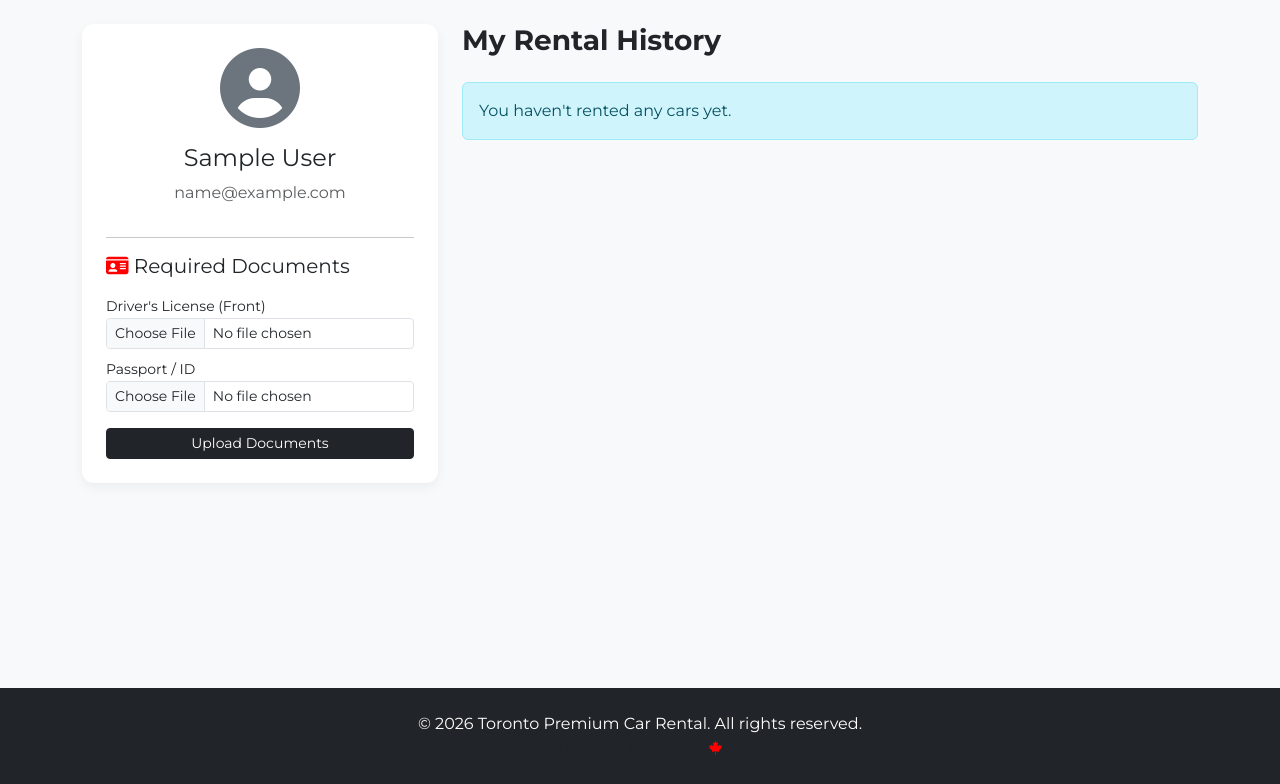
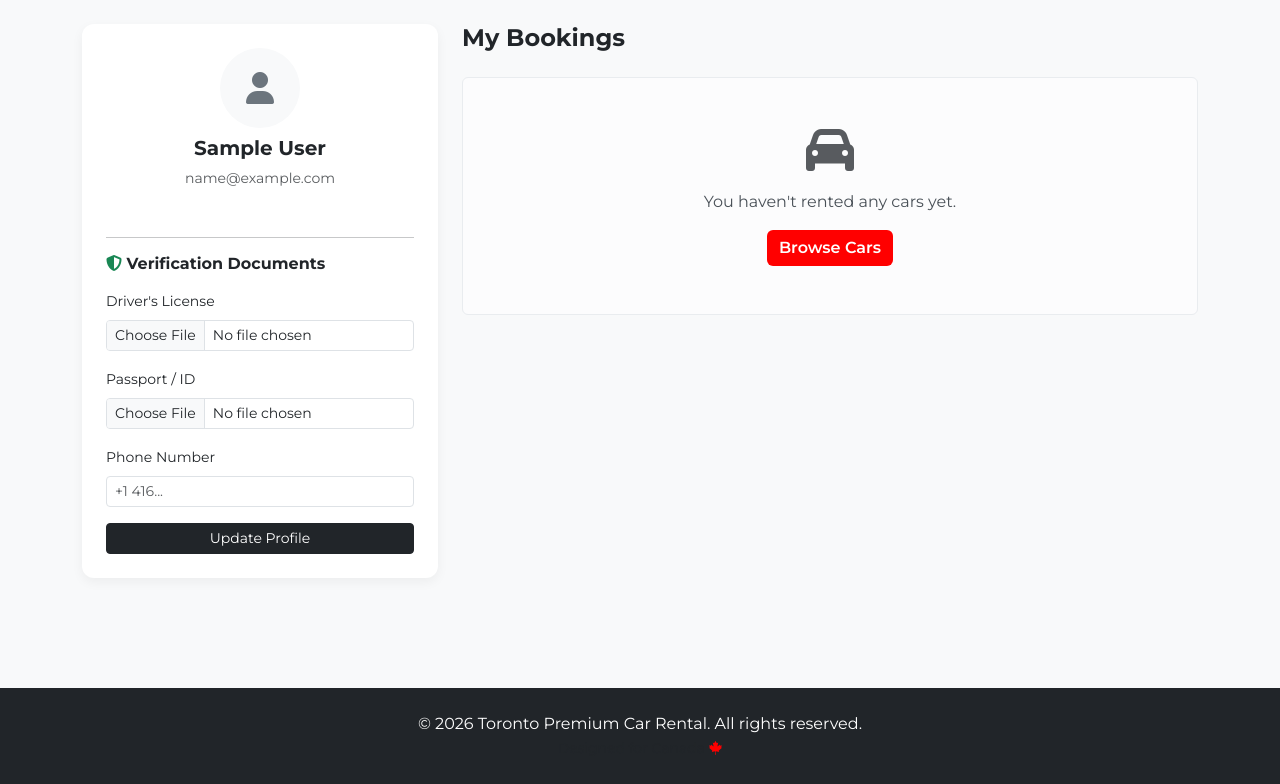
Before and after one commit to nobleman123/car-rental-project, a Flask app: page /dashboard in a window 1280 px wide. Shown: the part 72-856 px from the top of the page. Run offline with Flask 3, Linux system fonts and the light colour scheme; the visitor is signed in with stand-in values (Sample User, id 1); data that the repository does not hold is empty.

Commit message:
Refactor dashboard layout and user information display

```diff
--- a/templates/dashboard.html
+++ b/templates/dashboard.html
@@ -1,58 +1,67 @@
 {% extends "base.html" %}
-
 {% block content %}
 <div class="row">
     <div class="col-md-4 mb-4">
-        <div class="card p-4 text-center">
-            <div class="mb-3">
-                <i class="fas fa-user-circle fa-5x text-secondary"></i>
+        <div class="card p-4">
+            <div class="text-center mb-3">
+                <div class="bg-light rounded-circle d-inline-flex align-items-center justify-content-center" style="width: 80px; height: 80px;">
+                    <i class="fas fa-user fa-2x text-secondary"></i>
+                </div>
+                <h5 class="mt-2 fw-bold">{{ current_user.name }}</h5>
+                <p class="text-muted small">{{ current_user.email }}</p>
             </div>
-            <h4>{{ current_user.name }}</h4>
-            <p class="text-muted">{{ current_user.email }}</p>
+
             <hr>
-            <h5 class="text-start mb-3"><i class="fas fa-id-card text-canada"></i> Required Documents</h5>
+            <h6 class="fw-bold mb-3"><i class="fas fa-shield-alt text-success"></i> Verification Documents</h6>
             <form method="POST" enctype="multipart/form-data">
-                <div class="mb-2 text-start">
-                    <label class="small">Driver's License (Front)</label>
-                    <input type="file" class="form-control form-control-sm">
+                <div class="mb-3">
+                    <label class="form-label small">Driver's License</label>
+                    <input type="file" name="license_img" class="form-control form-control-sm">
+                    {% if current_user.drivers_license_img %}
+                        <small class="text-success"><i class="fas fa-check-circle"></i> Uploaded</small>
+                    {% endif %}
                 </div>
-                <div class="mb-2 text-start">
-                    <label class="small">Passport / ID</label>
-                    <input type="file" class="form-control form-control-sm">
+                <div class="mb-3">
+                    <label class="form-label small">Passport / ID</label>
+                    <input type="file" name="passport_img" class="form-control form-control-sm">
+                     {% if current_user.passport_img %}
+                        <small class="text-success"><i class="fas fa-check-circle"></i> Uploaded</small>
+                    {% endif %}
                 </div>
-                <button class="btn btn-dark btn-sm w-100 mt-2">Upload Documents</button>
+                <div class="mb-3">
+                    <label class="form-label small">Phone Number</label>
+                    <input type="text" name="phone" class="form-control form-control-sm" value="{{ current_user.phone or '' }}" placeholder="+1 416...">
+                </div>
+                <button class="btn btn-dark btn-sm w-100">Update Profile</button>
             </form>
         </div>
     </div>
 
     <div class="col-md-8">
-        <h3 class="fw-bold mb-4">My Rental History</h3>
+        <h4 class="fw-bold mb-4">My Bookings</h4>
         {% if bookings %}
             {% for booking in bookings %}
-            <div class="card mb-3 border-0 shadow-sm">
-                <div class="card-body">
-                    <div class="d-flex justify-content-between align-items-center">
-                        <div>
-                            <h5 class="fw-bold">{{ booking.car.brand }} {{ booking.car.model }}</h5>
-                            <p class="mb-1 text-muted">
-                                <i class="fas fa-calendar-alt"></i> {{ booking.from_date.strftime('%Y-%m-%d') }} to {{ booking.to_date.strftime('%Y-%m-%d') }}
-                            </p>
-                            <span class="badge bg-secondary">{{ booking.pickup_location }}</span>
-                            <i class="fas fa-arrow-right mx-2 text-muted"></i>
-                            <span class="badge bg-secondary">{{ booking.dropoff_location }}</span>
-                        </div>
-                        <div class="text-end">
-                            <h4 class="text-canada">${{ booking.total_price }} CAD</h4>
-                            <span class="badge bg-{{ 'success' if booking.status == 'Confirmed' else 'warning' }}">
-                                {{ booking.status }}
-                            </span>
-                        </div>
+            <div class="card mb-3 p-3 border-start border-4 border-{{ 'success' if booking.status == 'Confirmed' else 'warning' }}">
+                <div class="d-flex justify-content-between align-items-center">
+                    <div>
+                        <h5 class="fw-bold">{{ booking.car.brand }} {{ booking.car.model }}</h5>
+                        <p class="mb-1 text-muted small">
+                            <i class="far fa-calendar"></i> {{ booking.from_date.strftime('%Y-%m-%d') }} to {{ booking.to_date.strftime('%Y-%m-%d') }}
+                        </p>
+                    </div>
+                    <div class="text-end">
+                        <h5 class="fw-bold mb-0">${{ "%.2f"|format(booking.total_price) }}</h5>
+                        <span class="badge bg-{{ 'success' if booking.status == 'Confirmed' else 'warning' }}">{{ booking.status }}</span>
                     </div>
                 </div>
             </div>
             {% endfor %}
         {% else %}
-            <div class="alert alert-info">You haven't rented any cars yet.</div>
+            <div class="alert alert-light text-center py-5">
+                <i class="fas fa-car fa-3x text-muted mb-3"></i>
+                <p>You haven't rented any cars yet.</p>
+                <a href="{{ url_for('display_cars') }}" class="btn btn-canada">Browse Cars</a>
+            </div>
         {% endif %}
     </div>
 </div>
```
